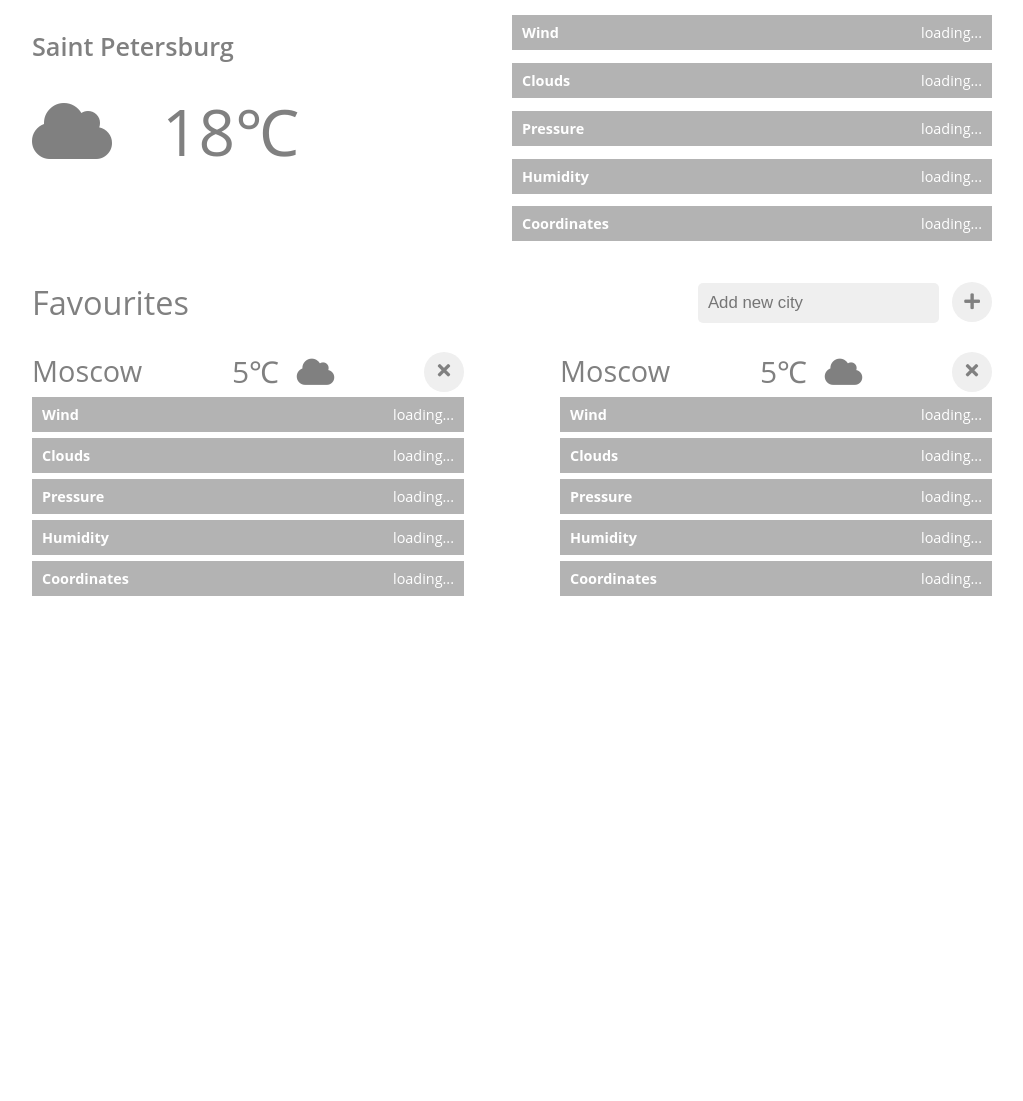
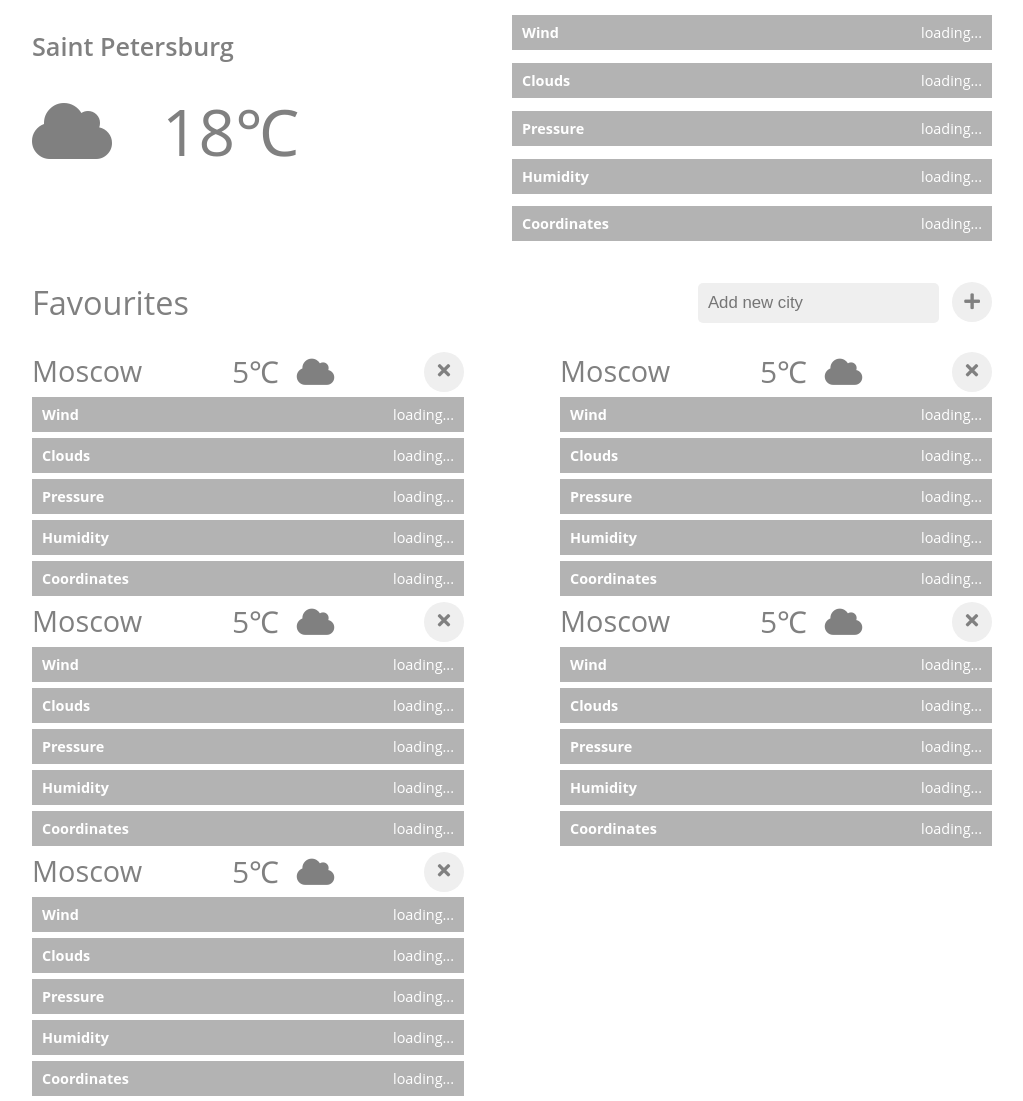
Before and after one commit to Kot1que/Kot1que.github.io, a plain HTML site: page index.html in a window 1280 px wide. Shown: the part 84-1185 px from the top of the page, without its empty margins (128-1151 px from the left). Before the commit the page ends 800 px from the top, so only its background shows below. Drawn offline with Linux system fonts and the light colour scheme.

Commit message:
limit items in a row

```diff
--- a/index.html
+++ b/index.html
@@ -144,6 +144,108 @@
                         </li>
                     </ul>
                 </article>
+                <article class="city">
+                    <header class="city-info">
+                        <h4>Moscow</h4>
+                        <div class="temperature">
+                            <span>5</span>
+                            <i class="fas fa-cloud"></i>
+                        </div>
+                        <button class="delete-city-button">
+                            <i class="fas fa-times"></i>
+                        </button>
+                    </header>
+                    <ul class="city-parameters">
+                        <li class="wind">
+                            <span class="title">Wind</span>
+                            <span class="content">loading...</span>
+                        </li>
+                        <li class="clouds">
+                            <span class="title">Clouds</span>
+                            <span class="content">loading...</span>
+                        </li>
+                        <li class="pressure">
+                            <span class="title">Pressure</span>
+                            <span class="content">loading...</span>
+                        </li>
+                        <li class="humidity">
+                            <span class="title">Humidity</span>
+                            <span class="content">loading...</span>
+                        </li>
+                        <li class="coordinates">
+                            <span class="title">Coordinates</span>
+                            <span class="content">loading...</span>
+                        </li>
+                    </ul>
+                </article>
+                <article class="city">
+                    <header class="city-info">
+                        <h4>Moscow</h4>
+                        <div class="temperature">
+                            <span>5</span>
+                            <i class="fas fa-cloud"></i>
+                        </div>
+                        <button class="delete-city-button">
+                            <i class="fas fa-times"></i>
+                        </button>
+                    </header>
+                    <ul class="city-parameters">
+                        <li class="wind">
+                            <span class="title">Wind</span>
+                            <span class="content">loading...</span>
+                        </li>
+                        <li class="clouds">
+                            <span class="title">Clouds</span>
+                            <span class="content">loading...</span>
+                        </li>
+                        <li class="pressure">
+                            <span class="title">Pressure</span>
+                            <span class="content">loading...</span>
+                        </li>
+                        <li class="humidity">
+                            <span class="title">Humidity</span>
+                            <span class="content">loading...</span>
+                        </li>
+                        <li class="coordinates">
+                            <span class="title">Coordinates</span>
+                            <span class="content">loading...</span>
+                        </li>
+                    </ul>
+                </article>
+                <article class="city">
+                    <header class="city-info">
+                        <h4>Moscow</h4>
+                        <div class="temperature">
+                            <span>5</span>
+                            <i class="fas fa-cloud"></i>
+                        </div>
+                        <button class="delete-city-button">
+                            <i class="fas fa-times"></i>
+                        </button>
+                    </header>
+                    <ul class="city-parameters">
+                        <li class="wind">
+                            <span class="title">Wind</span>
+                            <span class="content">loading...</span>
+                        </li>
+                        <li class="clouds">
+                            <span class="title">Clouds</span>
+                            <span class="content">loading...</span>
+                        </li>
+                        <li class="pressure">
+                            <span class="title">Pressure</span>
+                            <span class="content">loading...</span>
+                        </li>
+                        <li class="humidity">
+                            <span class="title">Humidity</span>
+                            <span class="content">loading...</span>
+                        </li>
+                        <li class="coordinates">
+                            <span class="title">Coordinates</span>
+                            <span class="content">loading...</span>
+                        </li>
+                    </ul>
+                </article>
             </section>
         </section>
     </main>
--- a/style.css
+++ b/style.css
@@ -210,14 +210,15 @@ header .button-update-geo:hover {
     display: flex;
     flex-direction: row;
     justify-content: space-between;
+    flex-wrap: wrap;
 }
 
 .cities .city {
-    width: 45%;
     height: 250px;
     display: flex;
     flex-direction: column;
     justify-content: space-between;
+    flex-basis: 45%;
 }
 
 .cities .city-parameters {
```
